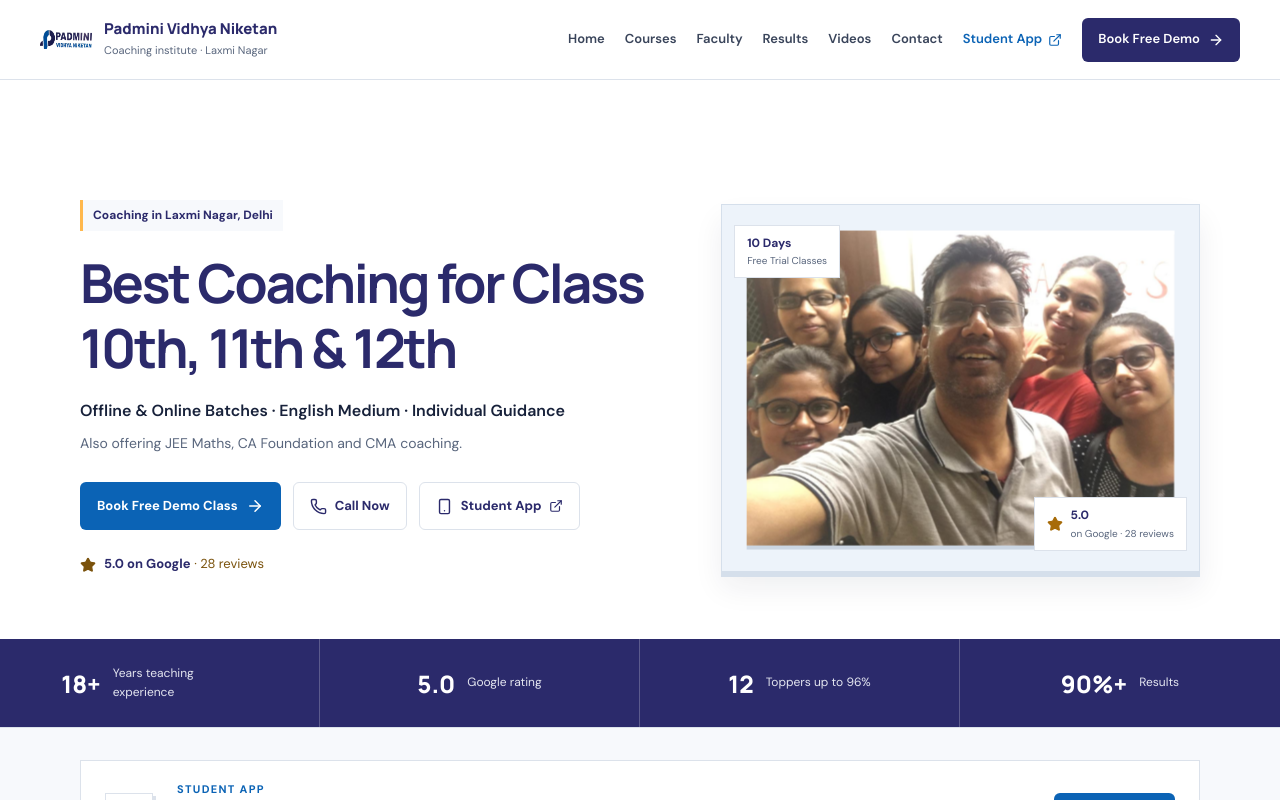
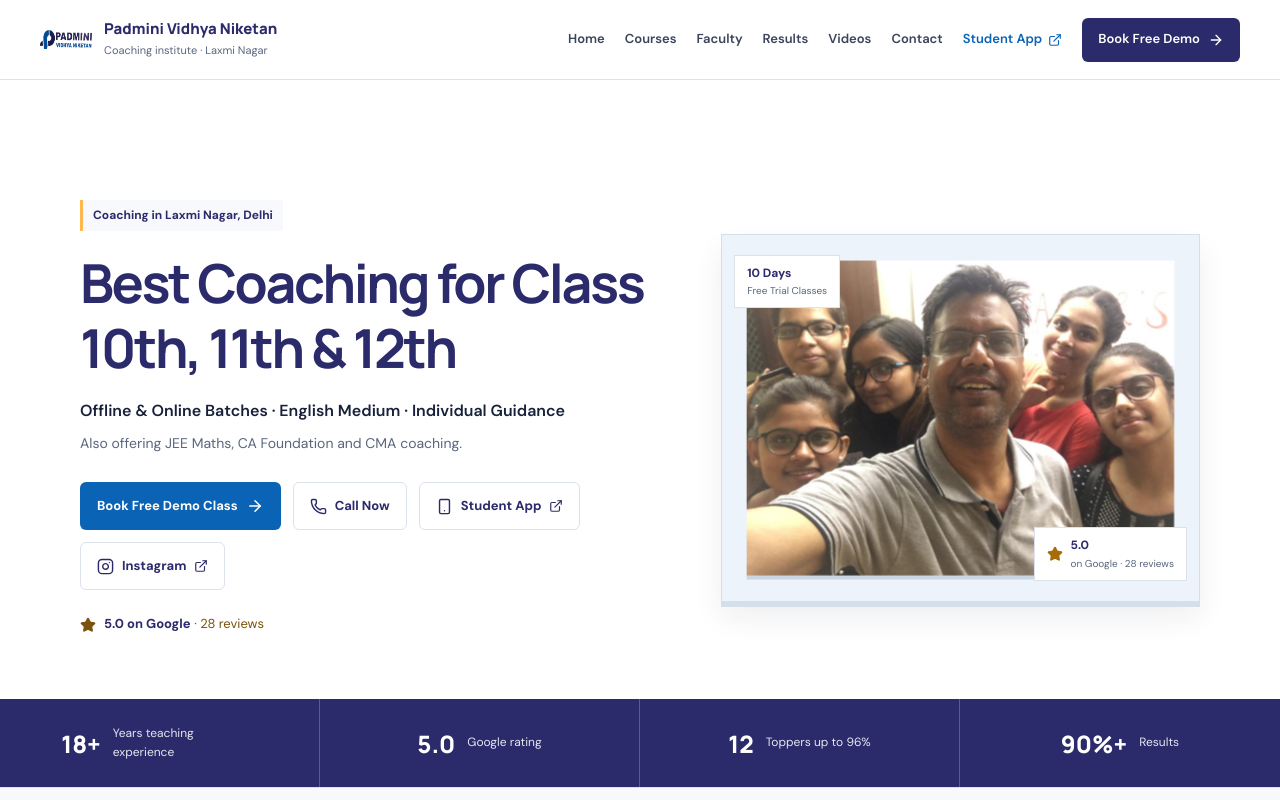
Before and after one commit to digiclavetechnologies-gif/pvn-academy, a React (Vite) app: page / in a window 1280 px wide. Shown: the top 800 px of the page. Built offline with nearby package versions, Linux system fonts and the light colour scheme.

Commit message:
Add Instagram button and Google verification

```diff
--- a/src/main.jsx
+++ b/src/main.jsx
@@ -2,7 +2,7 @@
 import { createRoot } from 'react-dom/client';
 import {
   ArrowRight, Award, Bell, BookOpen, Check, Clock3, ExternalLink,
-  Heart, Laptop, MapPin, Menu, MessageCircle, Phone, Play, Smartphone,
+  Heart, Instagram, Laptop, MapPin, Menu, MessageCircle, Phone, Play, Smartphone,
   Star, Users, X, Youtube
 } from 'lucide-react';
 import './styles.css';
@@ -24,7 +24,7 @@
   logo: '/padmini_logo.png',
   heroPhoto: '/pvn-students-group.jpeg',
   studentAppUrl: 'https://ehkku.on-app.in/app/home?orgCode=ehkku',
-  instagramUrl: 'https://www.instagram.com/padmini_vidhyaniketan?vrfl=MTZld3o5cjR6NjZibQ==',
+  instagramUrl: 'https://www.instagram.com/padmini_vidhyaniketan?vrfl=MTZld3o5cjR6NjZibQ%3D%3D',
   email: 'Pvnedudelhi@gmail.com',
   mapEmbedUrl: 'https://www.google.com/maps?q=F-246%2C%20Gali%20No.%203%2C%20Mangal%20Bazar%2C%20Laxmi%20Nagar%2C%20Delhi%20110092&output=embed',
   youtube: [
@@ -201,6 +201,7 @@
             <a className="button primary" href="#book">Book Free Demo Class <ArrowRight size={18} /></a>
             <a className="button ghost" href={CONFIG.phoneHref} target="_blank" rel="noopener noreferrer"><Phone size={17} /> Call Now</a>
             <a className="button app-button" href={CONFIG.studentAppUrl} target="_blank" rel="noopener noreferrer"><Smartphone size={17} /> Student App <ExternalLink size={14} /></a>
+            <a className="button instagram-button" href={CONFIG.instagramUrl} target="_blank" rel="noopener noreferrer"><Instagram size={17} /> Instagram <ExternalLink size={14} /></a>
           </div>
           <div className="hero-trust"><Star size={16} fill="currentColor" /><span><b>{CONFIG.rating} on Google</b> · {CONFIG.reviewCount} reviews</span></div>
         </div>
--- a/src/styles.css
+++ b/src/styles.css
@@ -50,6 +50,7 @@
 .button:active { transform: translateY(1px); box-shadow: none; }
 .button.primary { background: var(--blue); color: #fff; }
 .button.ghost, .app-button { border-color: var(--line); background: #fff; color: var(--navy); }
+.instagram-button { border-color: var(--line); background: #fff; color: var(--navy); }
 .hero-trust { display: flex; align-items: center; gap: 8px; margin-top: 24px; color: #7a520c; font-size: 13px; }
 .hero-trust b { color: var(--navy); }
 .hero-card { position: relative; min-height: 368px; padding: 28px; display: grid; place-items: center; background: #edf3fa; border: 1px solid #d5dfeb; box-shadow: 0 5px 0 #d5dfeb, 0 16px 28px #17213a12; perspective: 900px; transition: transform .3s ease, box-shadow .3s ease; }
```
